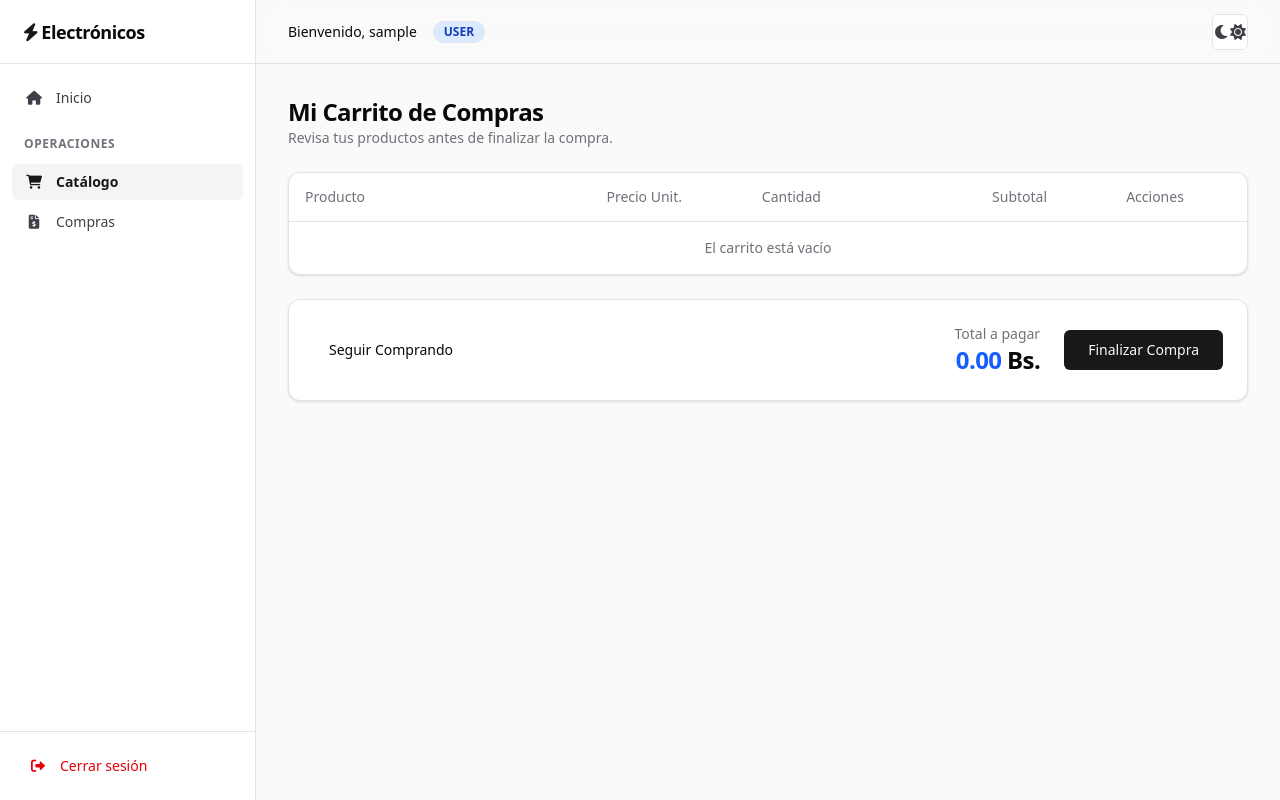
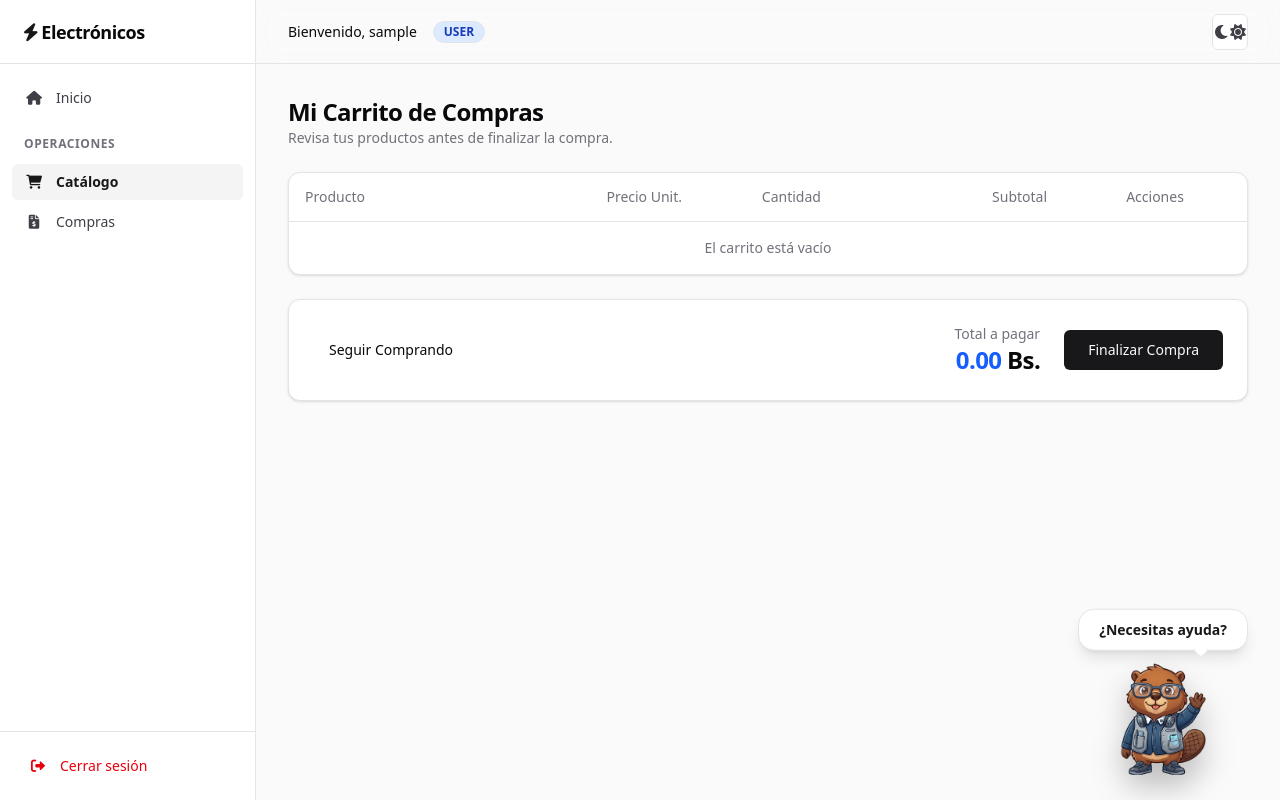
Before and after one commit to SydCrow-bit/VENTA-DE-PRODUCTOS, a Flask app: page /ventas/carrito in a window 1280 px wide. Run offline with Flask 3, Linux system fonts and the light colour scheme; the visitor is signed in with stand-in values (Sample User, id 1).

Commit message:
feat: :sparkles: agregando mockup de asistente del sistema

```diff
--- /dev/null
+++ b/app/static/css/chat-bot.css
@@ -0,0 +1,15 @@
+@keyframes gentle-float {
+
+    0%,
+    100% {
+        transform: translateY(0);
+    }
+
+    50% {
+        transform: translateY(-12px);
+    }
+}
+
+.animate-gentle-float {
+    animation: gentle-float 3.5s ease-in-out infinite;
+}
--- a/app/templates/base.html
+++ b/app/templates/base.html
@@ -7,6 +7,7 @@
     <title>{% block title %}Venta Electrónicos{% endblock %}</title>
     <script src="https://cdn.jsdelivr.net/npm/@tailwindcss/browser@4"></script>
 
+    <link rel="stylesheet" href="{{ url_for('static', filename='css/chat-bot.css') }}">
     <style type="text/tailwindcss">
         @custom-variant dark (&:is(.dark *));
     </style>
@@ -119,6 +120,8 @@
         </div>
     </main>
 
+    {% include 'components/chatbot.html' %}
+
     <script>
         const themeToggleDarkIcon = document.getElementById('theme-toggle-dark-icon');
         const themeToggleLightIcon = document.getElementById('theme-toggle-light-icon');
--- /dev/null
+++ b/app/templates/components/chatbot.html
@@ -0,0 +1,148 @@
+<div id="chatbot-container" class="fixed bottom-6 right-8 z-50 flex flex-col items-end gap-3">
+
+    <div id="chat-window"
+        class="hidden w-80 sm:w-96 h-[32rem] bg-white dark:bg-zinc-950 border border-zinc-200 dark:border-zinc-800 rounded-2xl shadow-2xl flex-col overflow-hidden transition-all origin-bottom-right mb-4">
+
+        <div
+            class="flex items-center justify-between px-4 py-3 border-b border-zinc-200 dark:border-zinc-800 bg-zinc-50 dark:bg-zinc-900/50">
+            <div class="flex items-center gap-3">
+                <img src="{{ url_for('static', filename='img/pet-pos.png') }}" alt="Asistente"
+                    class="w-8 h-8 rounded-full bg-zinc-200 dark:bg-zinc-800 object-cover border border-zinc-200 dark:border-zinc-700">
+                <div>
+                    <h4 class="text-sm font-semibold">Asistente Virtual</h4>
+                    <div class="flex items-center gap-1.5">
+                        <span class="w-2 h-2 rounded-full bg-emerald-500"></span>
+                        <span
+                            class="text-[10px] text-zinc-500 dark:text-zinc-400 font-medium uppercase tracking-wider">En
+                            línea</span>
+                    </div>
+                </div>
+            </div>
+            <button id="close-chat"
+                class="text-zinc-500 hover:text-zinc-900 dark:hover:text-zinc-100 transition-colors">
+                <i class="fas fa-times"></i>
+            </button>
+        </div>
+
+        <div id="chat-messages" class="flex-1 overflow-y-auto p-4 space-y-4 bg-zinc-50/50 dark:bg-zinc-950/50">
+            <div class="flex gap-3 max-w-[85%]">
+                <img src="{{ url_for('static', filename='img/pet-pos.png') }}"
+                    class="w-8 h-8 rounded-full bg-zinc-200 dark:bg-zinc-800 flex-shrink-0 object-cover border border-zinc-200 dark:border-zinc-700">
+                <div
+                    class="bg-white dark:bg-zinc-900 border border-zinc-200 dark:border-zinc-800 rounded-2xl rounded-tl-none px-4 py-2.5 text-sm shadow-sm text-zinc-800 dark:text-zinc-200">
+                    ¡Hola, {{ current_user.username }}! Soy tu asistente. ¿En qué puedo ayudarte hoy?
+                </div>
+            </div>
+        </div>
+
+        <div class="p-3 border-t border-zinc-200 dark:border-zinc-800 bg-white dark:bg-zinc-950">
+            <form id="chat-form" class="flex gap-2">
+                <input type="text" id="chat-input" autocomplete="off" placeholder="Escribe un mensaje..."
+                    class="flex-1 h-10 rounded-xl border border-zinc-200 dark:border-zinc-800 bg-zinc-50 dark:bg-zinc-900 px-4 text-sm focus:outline-none focus:ring-2 focus:ring-zinc-900 dark:focus:ring-zinc-100 transition-all placeholder:text-zinc-500">
+                <button type="submit"
+                    class="h-10 w-10 rounded-xl bg-zinc-900 dark:bg-zinc-50 text-zinc-50 dark:text-zinc-900 flex items-center justify-center hover:scale-105 active:scale-95 transition-all shadow-sm">
+                    <i class="fas fa-paper-plane text-xs"></i>
+                </button>
+            </form>
+        </div>
+    </div>
+
+    <div class="relative flex flex-col items-center group cursor-pointer animate-gentle-float" id="chatbot-toggle">
+
+        <div id="chat-tooltip"
+            class="relative bg-white dark:bg-zinc-900 text-zinc-900 dark:text-zinc-50 border border-zinc-200 dark:border-zinc-800 text-sm font-semibold px-5 py-2.5 rounded-2xl shadow-lg mb-3 transition-transform duration-300 group-hover:scale-105 origin-bottom">
+            ¿Necesitas ayuda?
+            <div
+                class="absolute -bottom-1.5 right-10 w-3 h-3 bg-white dark:bg-zinc-900 border-b border-r border-zinc-200 dark:border-zinc-800 transform rotate-45 rounded-sm z-10">
+            </div>
+        </div>
+
+        <img src="{{ url_for('static', filename='img/pet-pos.png') }}" alt="Mascota"
+            class="w-28 h-28 object-contain drop-shadow-[0_15px_15px_rgba(0,0,0,0.25)] transition-transform duration-300 group-hover:scale-110 group-hover:-translate-y-2 active:scale-95">
+    </div>
+</div>
+
+<script>
+    const chatbotToggle = document.getElementById('chatbot-toggle');
+    const chatWindow = document.getElementById('chat-window');
+    const closeChat = document.getElementById('close-chat');
+    const chatTooltip = document.getElementById('chat-tooltip');
+    const chatForm = document.getElementById('chat-form');
+    const chatInput = document.getElementById('chat-input');
+    const chatMessages = document.getElementById('chat-messages');
+
+    chatbotToggle.addEventListener('click', () => {
+        chatWindow.classList.toggle('hidden');
+        chatWindow.classList.toggle('flex');
+
+        if (!chatWindow.classList.contains('hidden')) {
+            chatTooltip.classList.add('opacity-0', 'scale-95', 'pointer-events-none');
+            chatInput.focus();
+        } else {
+            chatTooltip.classList.remove('opacity-0', 'scale-95', 'pointer-events-none');
+        }
+    });
+
+    closeChat.addEventListener('click', () => {
+        chatWindow.classList.add('hidden');
+        chatWindow.classList.remove('flex');
+        chatTooltip.classList.remove('opacity-0', 'scale-95', 'pointer-events-none');
+    });
+
+    chatForm.addEventListener('submit', (e) => {
+        e.preventDefault();
+        const message = chatInput.value.trim();
+        if (!message) return;
+
+        appendMessage('user', message);
+        chatInput.value = '';
+
+        const typingIndicator = showTyping();
+
+        setTimeout(() => {
+            typingIndicator.remove();
+            appendMessage('bot', 'Esta es una respuesta simulada del sistema. Pronto estaré conectado a Gemini AI para asistirte en tus procesos de venta e inventario.');
+        }, 1200);
+    });
+
+    function appendMessage(sender, text) {
+        const div = document.createElement('div');
+        div.className = `flex gap-3 max-w-[85%] ${sender === 'user' ? 'ml-auto flex-row-reverse' : ''}`;
+
+        let imgHtml = '';
+        let bubbleClass = '';
+
+        if (sender === 'bot') {
+            imgHtml = `<img src="{{ url_for('static', filename='img/pet-pos.png') }}" class="w-8 h-8 rounded-full bg-zinc-200 dark:bg-zinc-800 flex-shrink-0 object-cover border border-zinc-200 dark:border-zinc-700">`;
+            bubbleClass = 'bg-white dark:bg-zinc-900 border border-zinc-200 dark:border-zinc-800 rounded-2xl rounded-tl-none text-zinc-800 dark:text-zinc-200';
+        } else {
+            bubbleClass = 'bg-zinc-900 dark:bg-zinc-50 text-zinc-50 dark:text-zinc-900 rounded-2xl rounded-tr-none';
+        }
+
+        div.innerHTML = `
+            ${imgHtml}
+            <div class="${bubbleClass} px-4 py-2.5 text-sm shadow-sm break-words w-full">
+                ${text}
+            </div>
+        `;
+
+        chatMessages.appendChild(div);
+        chatMessages.scrollTop = chatMessages.scrollHeight;
+    }
+
+    function showTyping() {
+        const div = document.createElement('div');
+        div.className = 'flex gap-3 max-w-[85%]';
+        div.innerHTML = `
+            <img src="{{ url_for('static', filename='img/pet-pos.png') }}" class="w-8 h-8 rounded-full bg-zinc-200 dark:bg-zinc-800 flex-shrink-0 object-cover border border-zinc-200 dark:border-zinc-700">
+            <div class="bg-white dark:bg-zinc-900 border border-zinc-200 dark:border-zinc-800 rounded-2xl rounded-tl-none px-4 py-3 flex items-center gap-1 shadow-sm">
+                <div class="w-1.5 h-1.5 bg-zinc-400 rounded-full animate-bounce"></div>
+                <div class="w-1.5 h-1.5 bg-zinc-400 rounded-full animate-bounce" style="animation-delay: 0.15s"></div>
+                <div class="w-1.5 h-1.5 bg-zinc-400 rounded-full animate-bounce" style="animation-delay: 0.3s"></div>
+            </div>
+        `;
+        chatMessages.appendChild(div);
+        chatMessages.scrollTop = chatMessages.scrollHeight;
+        return div;
+    }
+</script>
```
Also changed, not shown: app/static/img/pet-pos.png (added).
